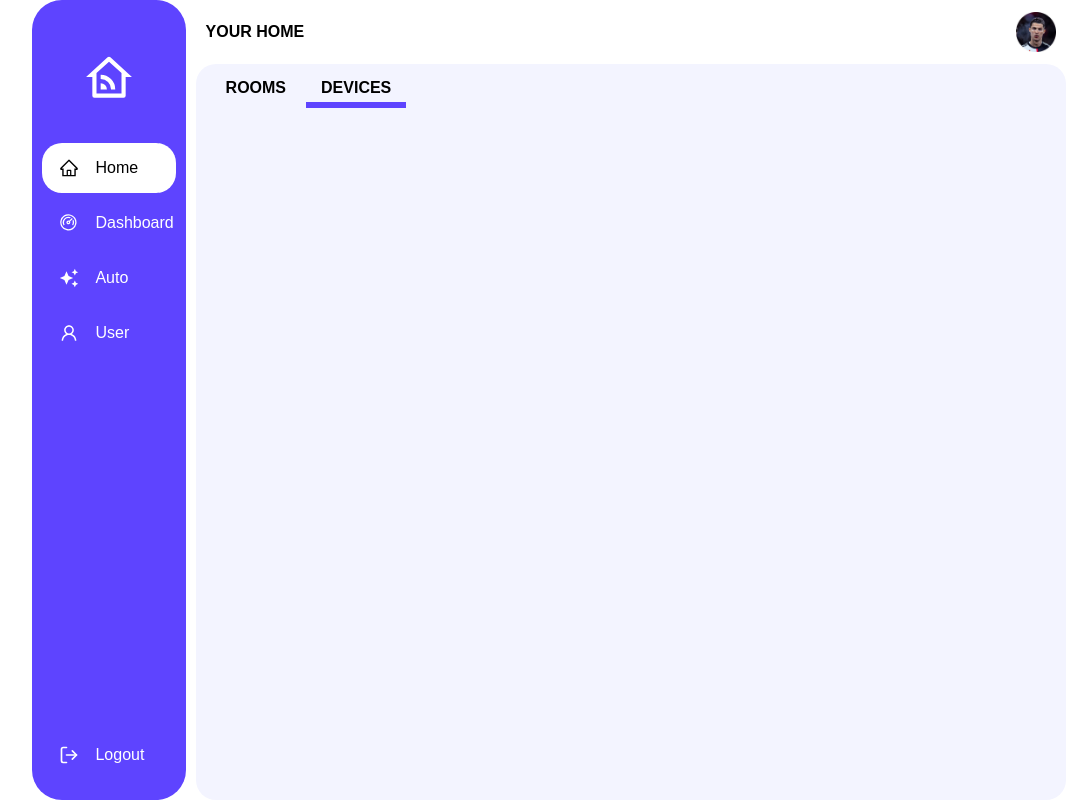
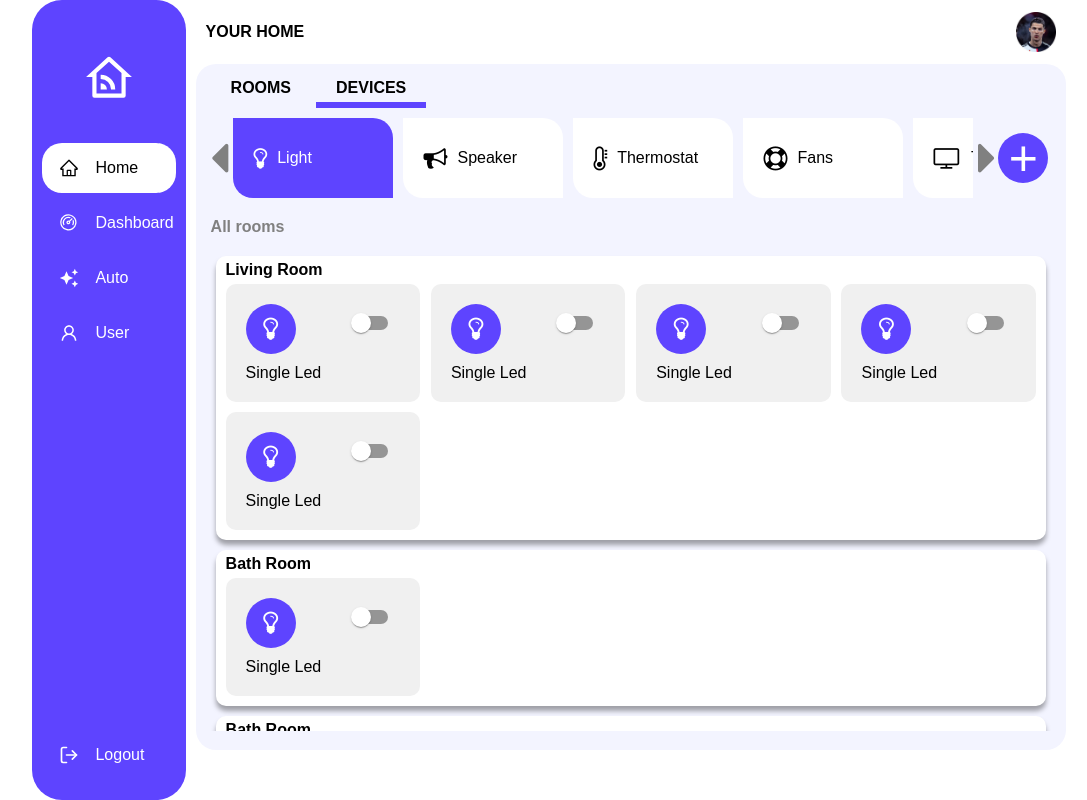
Before and after one commit to coddyOcat/smarthome-iotgateway, a React (Create React App) app: page / in a window 1280 px wide. Both pictures are taken after a click on the element "DEVICES". Shown: the whole page, without its empty margins (96-1183 px from the left). Built offline with nearby package versions, Linux system fonts and the light colour scheme.

Commit message:
Display in Home done

```diff
--- a/src/App.js
+++ b/src/App.js
@@ -33,6 +33,7 @@ const Container = styled.div`
   display: flex;
   flex-direction: row;
   width: 80%;
+  height: 750px;
   margin: 0 auto;
 `
 
--- /dev/null
+++ b/src/components/pages/Home/Device.js
@@ -0,0 +1,45 @@
+import { Switch } from '@mui/material'
+import React from 'react'
+import styled from 'styled-components'
+
+const Device = (props) => {
+  return (
+    <Container color={props.color} width={props.width} shadow={props.shadow}>
+      <Row>
+        <Icon><i className="fa fa-lightbulb-o" style={{fontSize: '26px', color: 'white'}} aria-hidden="true"></i></Icon>
+        <Switch/>
+      </Row>
+      <Name>Single Led</Name>
+    </Container>
+  )
+}
+
+const Row = styled.div`
+  display: flex;
+  flex-direction: row;
+  justify-content: space-between;
+`
+
+const Name = styled.div`
+  margin-top: 10px;
+`
+
+const Icon = styled.div`
+  background-color: #5E44FF;
+  width: 50px;
+  height: 50px;
+  border-radius: 100%;
+  display: flex;
+  align-items: center;
+  justify-content: center;
+`
+const Container = styled.div`
+  background-color: ${props => props.color ? props.color : 'white'};
+  width: ${props => props.width ? props.width : '24%'};
+  box-shadow: ${props => props.shadow ? 'rgba(0, 0, 0, 0.35) 0px 5px 15px' : ''};
+  border-radius: 10px;
+  padding: 20px;
+  margin: 5px 0;
+`
+
+export default Device
--- a/src/components/pages/Home/Devices.js
+++ b/src/components/pages/Home/Devices.js
@@ -0,0 +1,228 @@
+import React, { useRef, useState } from 'react'
+import styled from 'styled-components';
+import Device from './Device';
+
+const Devices = () => {
+  const devices = [
+    {
+      id: 0,
+      name: 'Light',
+      icon: 'fa fa-lightbulb-o'
+    },
+    {
+      id: 1,
+      name: 'Speaker',
+      icon: 'fa fa-bullhorn'
+    },
+    {
+      id: 2,
+      name: 'Thermostat',
+      icon: 'fa fa-thermometer-empty'
+    },
+    {
+      id: 3,
+      name: 'Fans',
+      icon: 'fa fa-life-ring'
+    },
+    {
+      id: 4,
+      name: 'TV',
+      icon: 'fa fa-television'
+    }
+  ]
+  let scrl = useRef(null);
+  const [targetDeviceId, settargetDeviceId] = useState(0)
+  const [scrollX, setscrollX] = useState(0);
+  const [scrolEnd, setscrolEnd] = useState(false);
+  const slide = (shift) => {
+      scrl.current.scrollLeft += shift;
+      setscrollX(scrollX + shift);
+      if (
+      Math.floor(scrl.current.scrollWidth - scrl.current.scrollLeft) <=
+      scrl.current.offsetWidth
+      ) {
+      setscrolEnd(true);
+      } else {
+      setscrolEnd(false);
+      }
+  };
+  const scrollCheck = () => {
+      setscrollX(scrl.current.scrollLeft);
+      if (
+      Math.floor(scrl.current.scrollWidth - scrl.current.scrollLeft) <=
+      scrl.current.offsetWidth
+      ) {
+      setscrolEnd(true);
+      } else {
+      setscrolEnd(false);
+      }
+  };
+  const changeDevice = (roomId) => {
+    settargetDeviceId(roomId)
+  }
+  return (
+    <Container>
+        <Row>
+            <ButtonScroll className={scrollX<=1 ? 'disable':''} onClick={() => slide(-180)}><i className="fa fa-caret-left" aria-hidden="true"></i></ButtonScroll>
+            <RoomBtns ref={scrl} onScroll={scrollCheck}>
+              {devices.map((device) => {
+                return <RoomBtn key={device.id} onClick={() => changeDevice(device.id)} className={targetDeviceId === device.id ? 'active':''}>
+                  <i class={device.icon} aria-hidden="true" style={{marginRight: '10px', fontSize: '24px'}}></i> {device.name}
+                </RoomBtn>
+              })}
+            </RoomBtns>
+            <ButtonScroll className={scrolEnd ? 'disable':''} onClick={() => slide(180)}><i className="fa fa-caret-right" aria-hidden="true"></i></ButtonScroll>
+            <AddBtn>+</AddBtn>
+        </Row>
+        <Title>All rooms</Title>
+        <AllRoom>
+          <Room>
+            <RoomName>Living Room</RoomName>
+            <Device color='#F0F0F0'/>
+            <Device color='#F0F0F0'/>
+            <Device color='#F0F0F0'/>
+            <Device color='#F0F0F0'/>
+            <Device color='#F0F0F0'/>
+          </Room>
+          <Room>
+            <RoomName>Bath Room</RoomName>
+            <Device color='#F0F0F0'/>
+          </Room>
+          <Room>
+            <RoomName>Bath Room</RoomName>
+            <Device color='#F0F0F0'/>
+          </Room>
+          <Room>
+            <RoomName>Bath Room</RoomName>
+            <Device color='#F0F0F0'/>
+          </Room>
+          <Room>
+            <RoomName>Bath Room</RoomName>
+            <Device color='#F0F0F0'/>
+          </Room>
+        </AllRoom>
+    </Container>
+  )
+}
+
+const RoomName = styled.div`
+  width: 100%;
+  font-weight: bold;
+`
+
+const Room = styled.div`
+  padding: 5px 10px;
+  display: flex;
+  flex-wrap: wrap;
+  justify-content: space-between;
+  background-color: white;
+  border-radius: 10px;
+  margin: 5px 0;
+  box-shadow: rgba(0, 0, 0, 0.35) 0px 5px 5px;
+`
+
+const AllRoom = styled.div`
+  height: 485px;
+  display: flex;
+  flex-direction: column;
+  overflow: scroll;
+  padding: 5px;
+  &::-webkit-scrollbar {
+    width: 5px;
+  }
+  /* Track */
+  &::-webkit-scrollbar-track {
+    background: transparent;
+  }
+  /* Handle */
+  &::-webkit-scrollbar-thumb {
+    background: gray;
+    border-radius: 3px;
+  }
+  /* Handle on hover */
+  &::-webkit-scrollbar-thumb:hover {
+    background: #757575;
+  }
+`
+
+const Title = styled.div`
+  color: gray;
+  font-weight: bold;
+  margin: 10px 0;
+`
+
+const Row = styled.div`
+  margin: 10px 0;
+  display: flex;
+  flex-direction: row;
+  align-items: center;
+`
+
+const AddBtn = styled.div`
+  height: 50px;
+  width: 50px;
+  background-color: #5E44FF;
+  border-radius: 100%;
+  display: flex;
+  align-items: center;
+  justify-content: center;
+  color: white;
+  font-size: 50px;
+  cursor: pointer;
+  margin: 0 auto;
+`
+
+const RoomBtns = styled.div`
+  display: flex;
+  flex-direction: row;
+  overflow-y: hidden;
+  overflow-x: hidden;
+  scroll-behavior: smooth;
+  width: 88%;
+  margin: 0 5px;
+`
+
+const RoomBtn = styled.div`
+  margin-right: 10px;
+  height: 80px;
+  min-width: 160px;
+  background-color: white;
+  cursor: pointer;
+  display: flex;
+  align-items: center;
+  padding: 20px;
+  border-radius: 0px 20px 0px 20px;
+  &.active {
+    background-color: #5E44FF;
+    color: white;
+  }
+`
+
+const Container = styled.div`
+  display: flex;
+  flex-direction: column;
+`
+
+const ButtonScroll = styled.button`
+  border: none;
+  background-color: transparent;
+  :hover {
+    cursor: pointer;
+    color: #00001a;
+  }
+  color: gray;
+  & .fa-caret-left {
+    font-size: 50px;
+  }
+  & .fa-caret-right {
+    font-size: 50px;
+  }
+  &.disable{
+    :hover {
+        cursor: context-menu;
+    }
+    color: gray;
+  }
+`;
+
+export default Devices
--- a/src/components/pages/Home/Home.js
+++ b/src/components/pages/Home/Home.js
@@ -1,5 +1,6 @@
 import React, { useState } from 'react'
 import styled from 'styled-components'
+import Devices from './Devices'
 import Rooms from './Rooms'
 
 const Home = () => {
@@ -13,7 +14,7 @@ const Home = () => {
         <TypeButton className={type === 'room' ? 'active' : ''} onClick={() => changeType('room')}>ROOMS</TypeButton>
         <TypeButton className={type === 'device' ? 'active' : ''} onClick={() => changeType('device')}>DEVICES</TypeButton>
       </Row>
-      {type === 'room' ? <Rooms/> : ''}
+      {type === 'room' ? <Rooms/> : <Devices/>}
     </Container>
   )
 }
@@ -26,7 +27,7 @@ const Row = styled.div`
 
 const TypeButton = styled.div`
   margin-right: 5px;
-  padding: 0 15px;
+  padding: 0 20px;
   padding-bottom: 5px;
   font-weight: bold;
   :hover {
--- a/src/components/pages/Home/Rooms.js
+++ b/src/components/pages/Home/Rooms.js
@@ -1,8 +1,32 @@
 import React, { useRef, useState } from 'react'
 import styled from 'styled-components'
+import Device from './Device';
 
 const Rooms = () => {
+  const rooms = [
+    {
+      id: 0,
+      name: 'Living room'
+    },
+    {
+      id: 1,
+      name: 'Bathroom'
+    },
+    {
+      id: 2,
+      name: 'Bedroom'
+    },
+    {
+      id: 3,
+      name: 'Kitchen'
+    },
+    {
+      id: 4,
+      name: 'Toilet'
+    }
+  ]
   let scrl = useRef(null);
+  const [targetRoomId, settargetRoomId] = useState(0)
   const [scrollX, setscrollX] = useState(0);
   const [scrolEnd, setscrolEnd] = useState(false);
   const slide = (shift) => {
@@ -28,26 +52,44 @@ const Rooms = () => {
     setscrolEnd(false);
     }
   };
+  const changeRoom = (roomId) => {
+    settargetRoomId(roomId)
+  }
   return (
     <Container>
       <Row>
         <ButtonScroll className={scrollX<=1 ? 'disable':''} onClick={() => slide(-180)}><i className="fa fa-caret-left" aria-hidden="true"></i></ButtonScroll>
           <RoomBtns ref={scrl} onScroll={scrollCheck}>
-                <RoomBtn>Living room</RoomBtn>
-                <RoomBtn>Bathroom</RoomBtn>
-                <RoomBtn>Bedroom</RoomBtn>
-                <RoomBtn>Kitchen</RoomBtn>
-                <RoomBtn>Living room</RoomBtn>
-                <RoomBtn>Bathroom</RoomBtn>
-                <RoomBtn>Bedroom</RoomBtn>
-                <RoomBtn>Kitchen</RoomBtn>
+            {rooms.map((room) => {
+              return <RoomBtn key={room.id} onClick={() => changeRoom(room.id)} className={targetRoomId === room.id ? 'active':''}>{room.name}</RoomBtn>
+            })}
           </RoomBtns>
         <ButtonScroll className={scrolEnd ? 'disable':''} onClick={() => slide(180)}><i className="fa fa-caret-right" aria-hidden="true"></i></ButtonScroll>
         <AddBtn>+</AddBtn>
       </Row>
+      <Title>All devices</Title>
+      <AllDevice>
+        <Device shadow={true}/>
+        <Device shadow={true}/>
+        <Device shadow={true}/>
+        <Device shadow={true}/>
+        <Device shadow={true}/>
+      </AllDevice>
     </Container>
   )
 }
+
+const AllDevice = styled.div`
+  display: flex;
+  flex-wrap: wrap;
+  justify-content: space-between;
+`
+
+const Title = styled.div`
+  color: gray;
+  font-weight: bold;
+  margin: 10px 0;
+`
 
 const Row = styled.div`
   margin: 10px 0;
@@ -85,12 +127,15 @@ const RoomBtn = styled.div`
   height: 80px;
   min-width: 160px;
   background-color: white;
-    /* #5E44FF */
   cursor: pointer;
   display: flex;
   align-items: center;
   padding: 20px;
   border-radius: 0px 20px 0px 20px;
+  &.active {
+    background-color: #5E44FF;
+    color: white;
+  }
 `
 
 const Container = styled.div`
```
Lines whose indentation alone changed are shown as unchanged.
